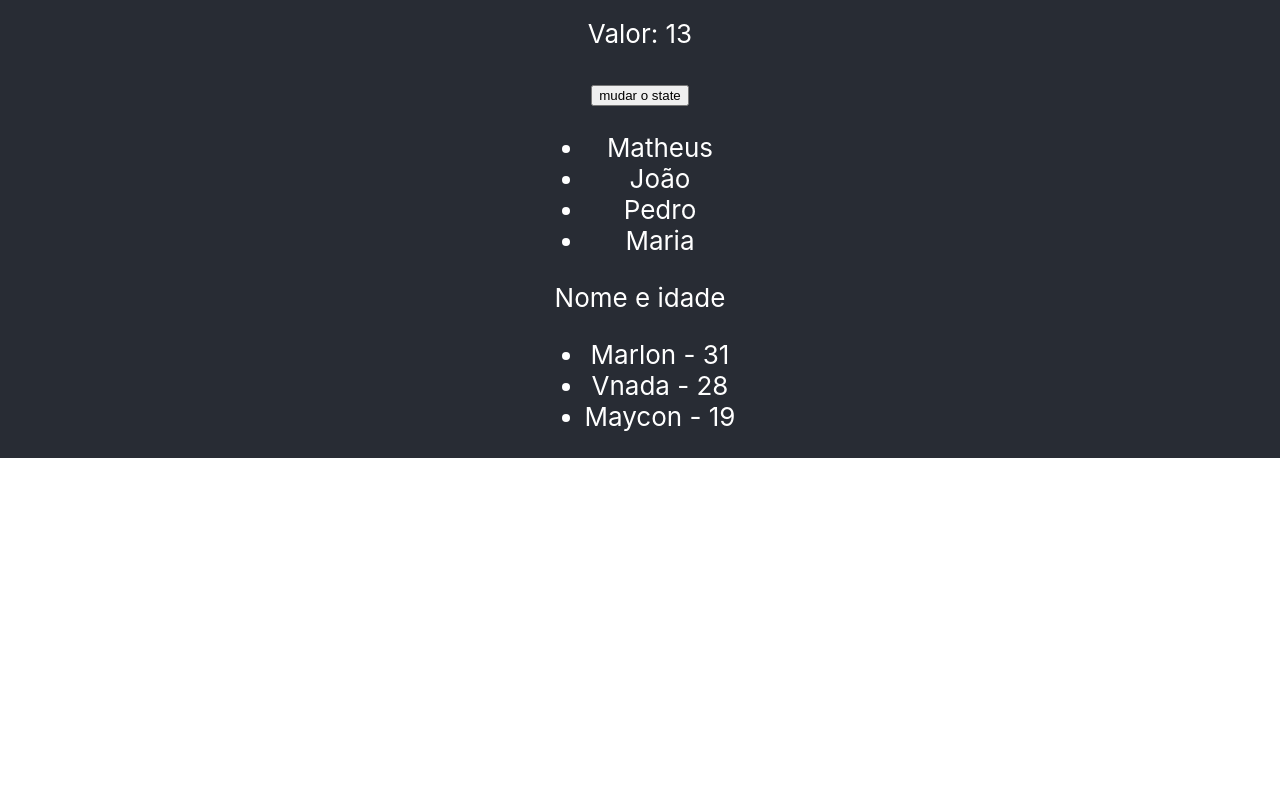
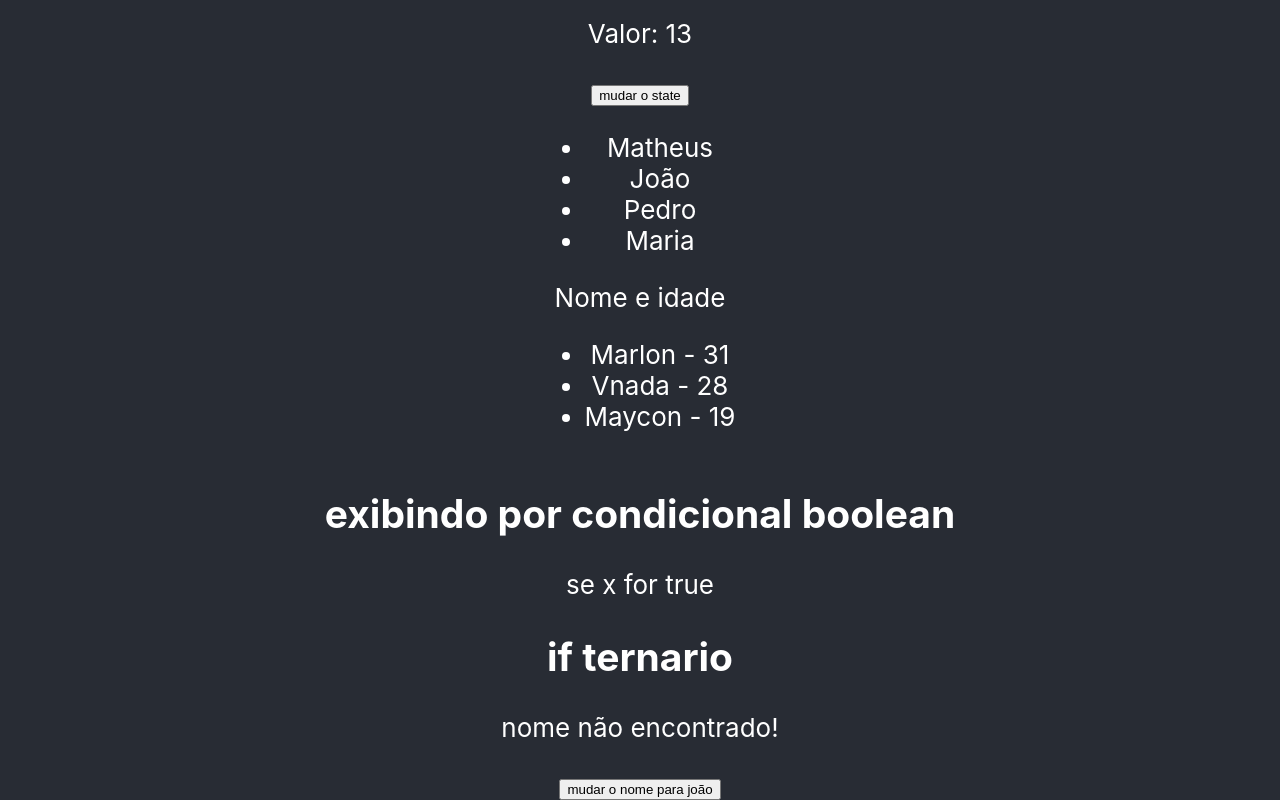
Before and after one commit to malinhodev/parquinho-react, a React (Create React App) app in the folder sessao-3/: page / in a window 1280 px wide. Shown: the part 902-1702 px from the top of the page. Before the commit the page ends 1360 px from the top, so only its background shows below. Built offline with nearby package versions, Linux system fonts and the light colour scheme.

Commit message:
aprendendo a renderizar por condição e usando if ternario

```diff
--- a/sessao-3/src/App.js
+++ b/sessao-3/src/App.js
@@ -1,6 +1,7 @@
 
 import './App.css';
 import microphone from './assets/bg-desktop.png'
+import ConditionalRender from './components/ConditionalRender';
 import ListRender from './components/ListRender';
 import ManageData from './components/ManageData';
 
@@ -19,6 +20,7 @@
 
         <ManageData />
         <ListRender/>
+        <ConditionalRender/>
       </header>
     </div>
   );
--- /dev/null
+++ b/sessao-3/src/components/ConditionalRender.jsx
@@ -0,0 +1,26 @@
+import React, { useState } from 'react'
+
+const ConditionalRender = () => {
+    const [x] = useState(true)
+    const [name, setName] = useState("Marlon")
+  return (
+    <div>
+        <h2>exibindo por condicional boolean</h2>
+        {x && <p>se x for true</p>}
+        {!x && <p>se x for false</p>}
+        <h2>if ternario</h2>
+        {name === "João" ? (
+            <div>
+                <p> O nome é João</p>
+            </div>
+        ) : (
+            <div>
+                <p>nome não encontrado!</p>
+            </div>
+        )}
+        <button onClick={()=> setName("João")}>mudar o nome para joão</button>
+    </div>
+  )
+}
+
+export default ConditionalRender
```
